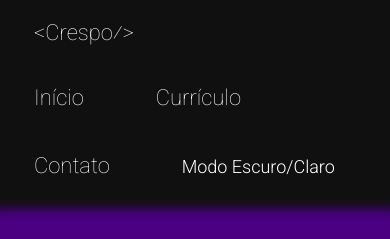
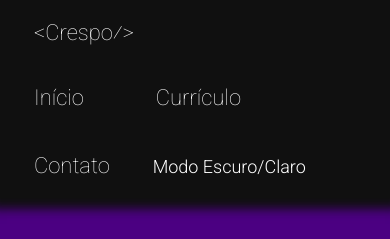
Before and after one commit to crespo/indigo, a plain HTML site: page contact.html in a window 390 px wide. Shown: the top 239 px of the page. Drawn offline with Linux system fonts and the light colour scheme.

Commit message:
missed u

```diff
--- a/css/contact.css
+++ b/css/contact.css
@@ -159,7 +159,7 @@ a {
 
     .togglemode {
         font-size: 18px;
-        padding: 16px 32px;
+        padding: 16px 3px;
     }
 
     .social {
```
